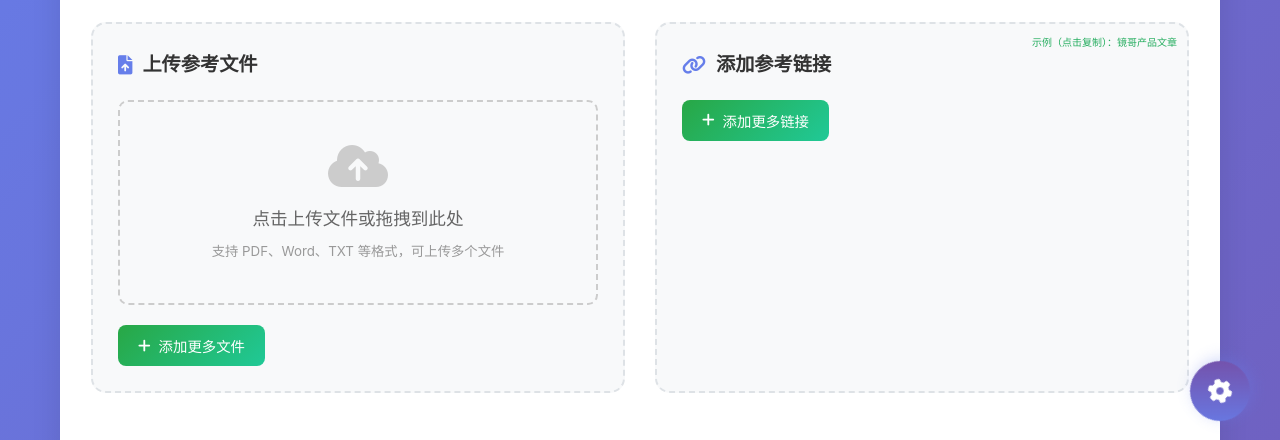
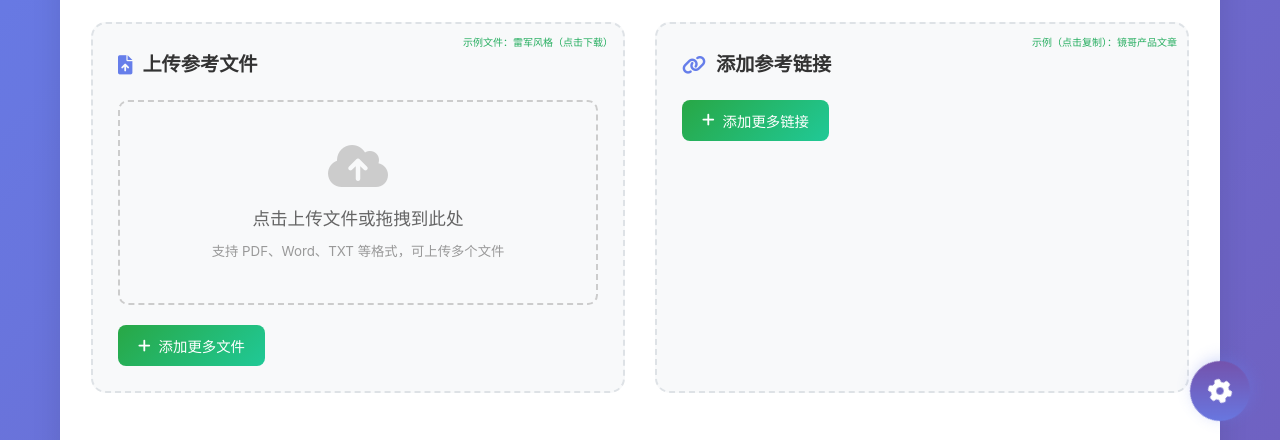
Before and after one commit to DPXJ/TJ-BOSS_zhishiku0713, a website: page index.html in a window 1280 px wide. Shown: the part 349-789 px from the top of the page. Drawn offline with nearby package versions, Linux system fonts and the light colour scheme; no server answers.

Commit message:
V1.0，有参考样例，整体可用

```diff
--- a/index.html
+++ b/index.html
@@ -36,11 +36,12 @@
 
                 <div class="learning-section">
                     <!-- 左侧：文件上传区域 -->
-                    <div class="upload-area">
+                    <div class="upload-area" style="position:relative;">
                         <h3 class="upload-title">
                             <i class="fas fa-file-upload"></i>
                             上传参考文件
                         </h3>
+                        <a href="https://tian-jiu-boss-zhishiku.oss-cn-beijing.aliyuncs.com/boss-kb/1751681386551-5niixjqv2-%E9%9B%B7%E5%86%9B.docx" class="copy-test-url-link" id="download-demo-file-link" target="_blank" style="position:absolute;top:10px;right:10px;font-size:10px;color:#27ae60;text-decoration:none;">示例文件：雷军风格（点击下载）</a>
                         <div class="upload-zone" id="file-upload-zone" onclick="selectFiles()">
                             <div class="upload-placeholder">
                                 <i class="fas fa-cloud-upload-alt"></i>
```
